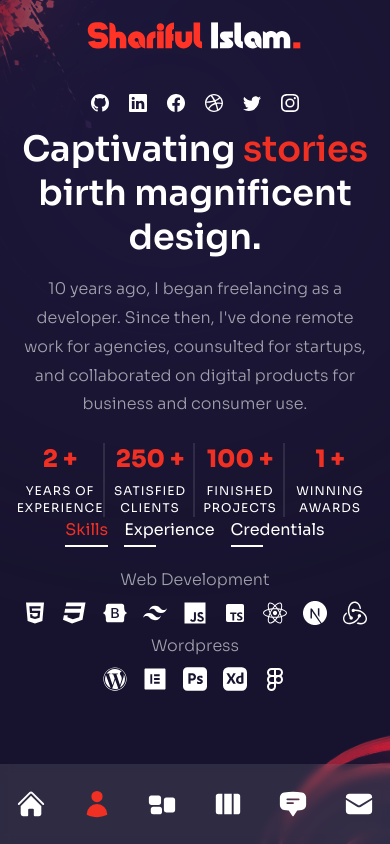
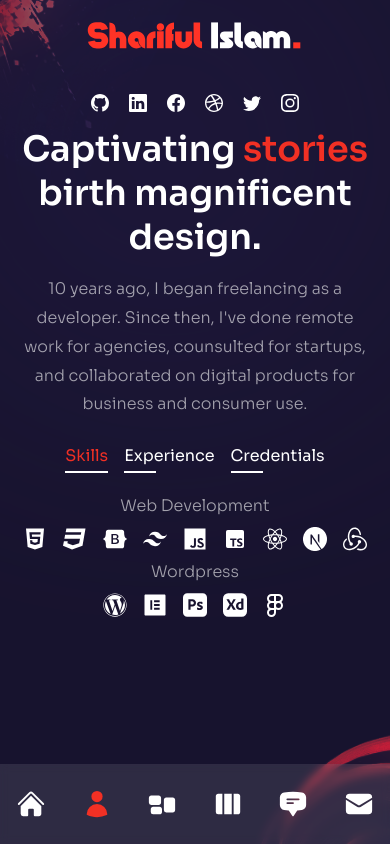
Before and after one commit to shariful10/Next-Portfolio, a Next.js app: page /about in a window 390 px wide. Built offline with nearby package versions, Linux system fonts and the light colour scheme.

Commit message:
About Page Completed

```diff
--- a/components/Header.js
+++ b/components/Header.js
@@ -6,7 +6,8 @@ const Header = () => {
 	return (
 		<header className="absolute z-30 w-full flex items-center md:px-16 xl:px-0 xl:h-[90px]">
 			<div className="container mx-auto">
-				<div className="flex flex-col lg:flex-row justify-between items-center gap-y-6 md:py-8">
+				<div className="flex flex-col lg:flex-row justify-between items-center gap-y-6 py
+				-6 md:py-8">
 					{/* <====<<==== Logo ====>>====> */}
 					<Link href={"/"}>
 						<Image
--- a/pages/about/index.js
+++ b/pages/about/index.js
@@ -123,53 +123,89 @@ const About = () => {
 				<Avatar />
 			</motion.div>
 			<div className="container mx-auto md:h-screen py-32 flex flex-col items-center xl:flex-row gap-x-6">
+				{/* <====<<==== Text ====>>====> */}
 				<div className="flex-1 flex flex-col justify-center">
-					<h2 className="h2">
-						Captivating{" "}
-						<span className="text-accent">stories </span>birth
+					<motion.h2
+						variants={fadeIn("right", 0.2)}
+						initial="hidden"
+						animate="show"
+						exit="hidden"
+						className="h2"
+					>
+						Captivating
+						<span className="text-accent"> stories </span>birth
 						magnificent design.
-					</h2>
-					<p className="max-w-[500px] mx-auto xl:mx-0 mb-6 xl:mb-12 px-2 xl:px-0">
+					</motion.h2>
+					<motion.p
+						variants={fadeIn("right", 0.4)}
+						initial="hidden"
+						animate="show"
+						exit="hidden"
+						className="max-w-[500px] mx-auto xl:mx-0 mb-6 xl:mb-12 px-2 xl:px-0"
+					>
 						10 years ago, I began freelancing as a developer. Since
 						then, I&apos;ve done remote work for agencies,
 						counsulted for startups, and collaborated on digital
 						products for business and consumer use.
-					</p>
+					</motion.p>
 					{/* <====<<==== Counters ====>>====> */}
-					<div>
+					<motion.div
+						variants={fadeIn("right", 0.6)}
+						initial="hidden"
+						animate="show"
+						exit="hidden"
+						className="hidden md:flex md:max-w-xl xl:max-w-none mx-auto xl:mx-0 mb-8"
+					>
 						<div className="flex flex-1 xl:gap-x-6">
 							{/* <====<<==== Experience ====>>====> */}
 							<div className="relative flex-1 after:w-[2px] after:h-full after:bg-white/10 after:absolute after:top-0 after:right-0">
 								<div className="text-2xl xl:text-4xl font-extrabold text-accent mb-2">
 									<CountUp start={0} end={2} duration={5} /> +
 								</div>
-								<div className="text-xs uppercase tracking-[1px] leading-[1.4] max-w-[100px]">Years of experience</div>
+								<div className="text-xs uppercase tracking-[1px] leading-[1.4] max-w-[100px]">
+									Years of experience
+								</div>
 							</div>
 							{/* <====<<==== Clients ====>>====> */}
 							<div className="relative flex-1 after:w-[2px] after:h-full after:bg-white/10 after:absolute after:top-0 after:right-0">
 								<div className="text-2xl xl:text-4xl font-extrabold text-accent mb-2">
-									<CountUp start={0} end={250} duration={5} /> +
+									<CountUp start={0} end={250} duration={5} />{" "}
+									+
 								</div>
-								<div className="text-xs uppercase tracking-[1px] leading-[1.4] max-w-[100px]">Satisfied clients</div>
+								<div className="text-xs uppercase tracking-[1px] leading-[1.4] max-w-[100px]">
+									Satisfied clients
+								</div>
 							</div>
 							{/* <====<<==== Projects ====>>====> */}
 							<div className="relative flex-1 after:w-[2px] after:h-full after:bg-white/10 after:absolute after:top-0 after:right-0">
 								<div className="text-2xl xl:text-4xl font-extrabold text-accent mb-2">
-									<CountUp start={0} end={100} duration={5} /> +
+									<CountUp start={0} end={100} duration={5} />{" "}
+									+
 								</div>
-								<div className="text-xs uppercase tracking-[1px] leading-[1.4] max-w-[100px]">Finished Projects</div>
+								<div className="text-xs uppercase tracking-[1px] leading-[1.4] max-w-[100px]">
+									Finished Projects
+								</div>
 							</div>
 							{/* <====<<==== Awards ====>>====> */}
 							<div className="relative flex-1">
 								<div className="text-2xl xl:text-4xl font-extrabold text-accent mb-2">
 									<CountUp start={0} end={1} duration={5} /> +
 								</div>
-								<div className="text-xs uppercase tracking-[1px] leading-[1.4] max-w-[100px]">Winning Awards</div>
+								<div className="text-xs uppercase tracking-[1px] leading-[1.4] max-w-[100px]">
+									Winning Awards
+								</div>
 							</div>
 						</div>
-					</div>
+					</motion.div>
 				</div>
-				<div className="flex flex-col w-full xl:max-w-[48%] h-[480px]">
+				{/* <====<<==== Info ====>>====> */}
+				<motion.div
+					variants={fadeIn("left", 0.4)}
+					initial="hidden"
+					animate="show"
+					exit="hidden"
+					className="flex flex-col w-full xl:max-w-[48%] h-[480px]"
+				>
 					<div className="flex gap-x-4 xl:gap-x-8 mx-auto xl:mx-0 mb-4">
 						{aboutData.map((item, i) => {
 							return (
@@ -178,7 +214,7 @@ const About = () => {
 									onClick={() => setIndex(i)}
 									className={`${
 										index === i &&
-										"text-accent after:w-[100%] after:bg-accent after:transition-all after:duration-300"
+										"text-accent after:w-[100%] after:bg-red-600 after:transition-all after:duration-300"
 									} cursor-pointer capitalize xl:text-lg relative after:w-8 after:h-[2px] after:bg-white after:absolute after:-bottom-1 after:left-0`}
 								>
 									{item.title}
@@ -216,7 +252,7 @@ const About = () => {
 							);
 						})}
 					</div>
-				</div>
+				</motion.div>
 			</div>
 		</div>
 	);
--- a/pages/index.js
+++ b/pages/index.js
@@ -9,7 +9,7 @@ const Home = () => {
 		<div className="bg-primary/60 h-screen">
 			{/* <====<<==== Text ====>>====> */}
 			<div className="w-full h-full bg-gradient-to-r from-primary/10 via-black/30 to-black/10">
-				<div className="text-center flex flex-col justify-center xl:pt-40 xl:text-left h-full container mx-auto">
+				<div className="text-center flex flex-col justify-center xl:pt-40 xl:text-left h-full container mx-auto mt-5 md:mt-0">
 					{/* <====<<==== Title ====>>====> */}
 					<motion.h1
 						variants={fadeIn("down", 0.2)}
```
